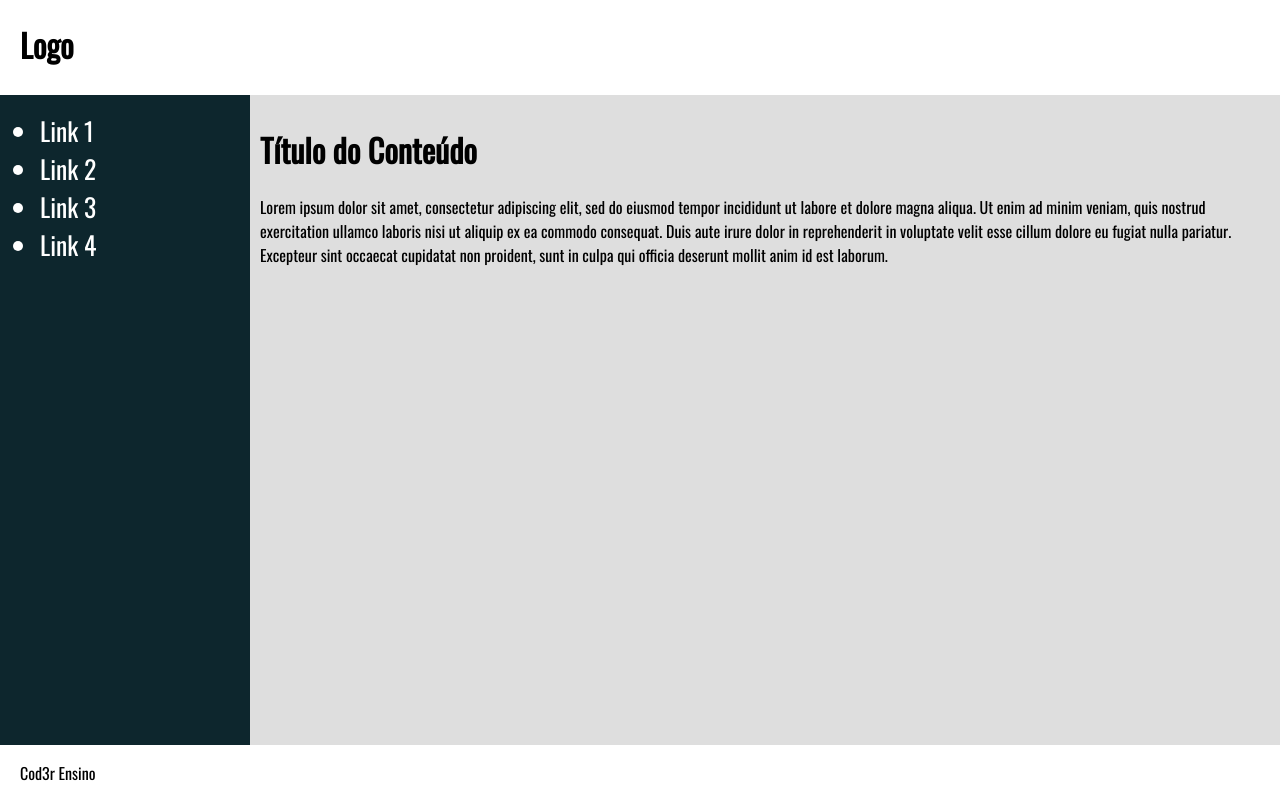
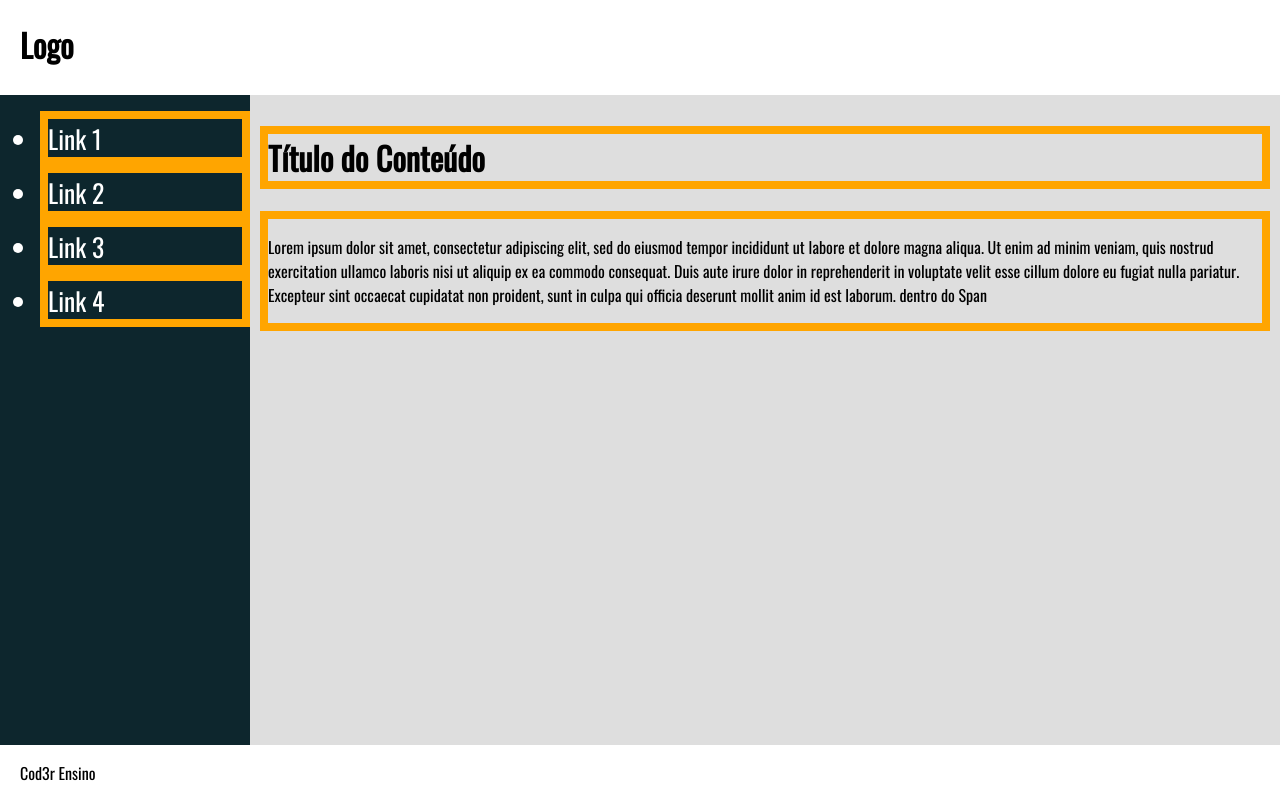
Before and after one commit to RoniDeringer/curso_web_moderno, a website: page jquery_19/jquery/selecionandoElementos2.html in a window 1280 px wide. Drawn offline with Linux system fonts and the light colour scheme.

Commit message:
pegando elementos

```diff
--- a/jquery_19/jquery/selecionandoElementos2.html
+++ b/jquery_19/jquery/selecionandoElementos2.html
@@ -71,16 +71,48 @@
     <main class="conteudo-principal">
         <h1>Título do Conteúdo</h1>
         <section>
-            <p>Lorem ipsum dolor sit amet, consectetur adipiscing elit, sed do eiusmod tempor incididunt ut labore et dolore
-                magna aliqua. Ut enim ad minim veniam, quis nostrud exercitation ullamco laboris nisi ut aliquip ex ea commodo
-                consequat. Duis aute irure dolor in reprehenderit in voluptate velit esse cillum dolore eu fugiat nulla pariatur.
-                Excepteur sint occaecat cupidatat non proident, sunt in culpa qui officia deserunt mollit anim id est laborum.</p>
+            <p>Lorem ipsum dolor sit amet, consectetur adipiscing elit, sed do eiusmod tempor incididunt ut labore et
+                dolore
+                magna aliqua. Ut enim ad minim veniam, quis nostrud exercitation ullamco laboris nisi ut aliquip ex ea
+                commodo
+                consequat. Duis aute irure dolor in reprehenderit in voluptate velit esse cillum dolore eu fugiat nulla
+                pariatur.
+                Excepteur sint occaecat cupidatat non proident, sunt in culpa qui officia deserunt mollit anim id est
+                laborum. <span>dentro do Span</span></p>
         </section>
     </main>
     <footer>
         <p>Cod3r Ensino</p>
     </footer>
     <script>
-        // ...
+        const comBorda = { 'border': '8px solid orange' }
+        const semBorda = { 'border': 'none' }
+
+        $('a[href="#link3"]').parent().css(comBorda).css(semBorda) //seleciona o li
+
+        $('li:last').prev().css(comBorda).css(semBorda) //prev = antes, entao 1 antes do ultimo
+        $('a[href="#link3"]').parent().next().css(comBorda).css(semBorda)
+
+        $('a[href="#link1"]').parents().css(comBorda).css(semBorda) //pega toda a estutura html
+        $('a[href="#link1"]').parentsUntil('body').css(comBorda).css(semBorda) //seleciona ATÉ o body (body nao incluso)
+
+
+        $('main').children().css(comBorda).css(semBorda) //todos os filhos do main
+
+        $('main').find('p').css(comBorda).css(semBorda) //procura um p dentro do main
+
+        let menuJS = document.getElementsByClassName('menu')
+        $(menuJS).css(comBorda).css(semBorda)
+
+        //each
+        $('main').children().each((i, e) => $(e).css(comBorda))
+
+        $('li').each((i, e) => {
+            $(e).css(comBorda)
+        })
+
+
+
+
     </script>
 </body>
```
Also changed, not shown: jquery_19/jquery/selecionandoElementos1.html (+24 -2 lines).
